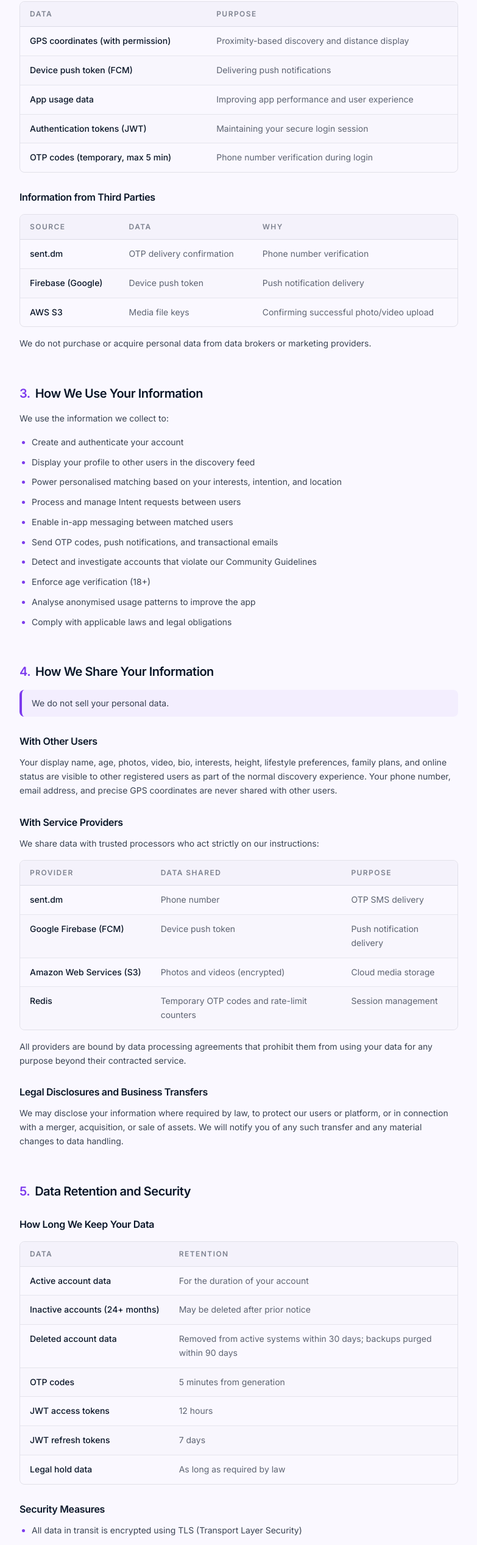
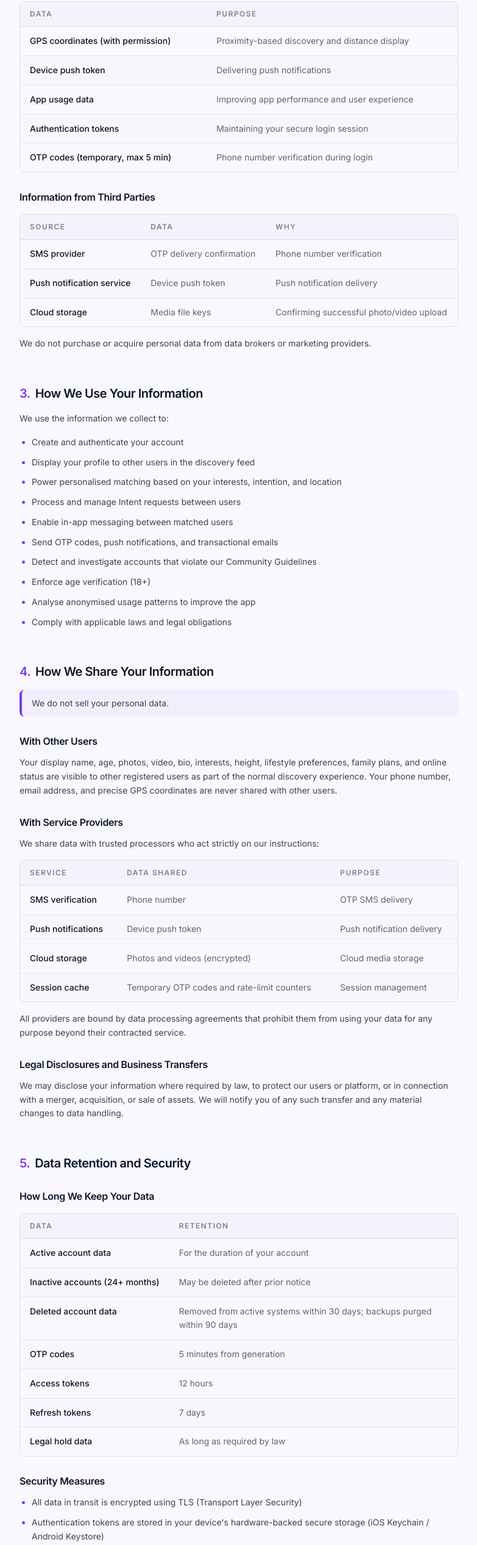
Before and after one commit to jacodestechnologies/fydinn-web, a React (Vite) app: page /privacy in a window 1280 px wide. Shown: the part 1932-4465 px from the top of the page at 61% size, without its empty margins (248-1031 px from the left). Built offline with nearby package versions, Linux system fonts and the light colour scheme.

Commit message:
minor updates

```diff
--- a/src/pages/Privacy.tsx
+++ b/src/pages/Privacy.tsx
@@ -95,9 +95,9 @@
             headers={["Data", "Purpose"]}
             rows={[
               ["GPS coordinates (with permission)", "Proximity-based discovery and distance display"],
-              ["Device push token (FCM)", "Delivering push notifications"],
+              ["Device push token", "Delivering push notifications"],
               ["App usage data", "Improving app performance and user experience"],
-              ["Authentication tokens (JWT)", "Maintaining your secure login session"],
+              ["Authentication tokens", "Maintaining your secure login session"],
               ["OTP codes (temporary, max 5 min)", "Phone number verification during login"],
             ]}
           />
@@ -106,9 +106,9 @@
           <Table
             headers={["Source", "Data", "Why"]}
             rows={[
-              ["sent.dm", "OTP delivery confirmation", "Phone number verification"],
-              ["Firebase (Google)", "Device push token", "Push notification delivery"],
-              ["AWS S3", "Media file keys", "Confirming successful photo/video upload"],
+              ["SMS provider", "OTP delivery confirmation", "Phone number verification"],
+              ["Push notification service", "Device push token", "Push notification delivery"],
+              ["Cloud storage", "Media file keys", "Confirming successful photo/video upload"],
             ]}
           />
           <p className="mt-4">
@@ -152,12 +152,12 @@
             We share data with trusted processors who act strictly on our instructions:
           </p>
           <Table
-            headers={["Provider", "Data Shared", "Purpose"]}
+            headers={["Service", "Data Shared", "Purpose"]}
             rows={[
-              ["sent.dm", "Phone number", "OTP SMS delivery"],
-              ["Google Firebase (FCM)", "Device push token", "Push notification delivery"],
-              ["Amazon Web Services (S3)", "Photos and videos (encrypted)", "Cloud media storage"],
-              ["Redis", "Temporary OTP codes and rate-limit counters", "Session management"],
+              ["SMS verification", "Phone number", "OTP SMS delivery"],
+              ["Push notifications", "Device push token", "Push notification delivery"],
+              ["Cloud storage", "Photos and videos (encrypted)", "Cloud media storage"],
+              ["Session cache", "Temporary OTP codes and rate-limit counters", "Session management"],
             ]}
           />
           <p className="mt-4">
@@ -185,8 +185,8 @@
               ["Inactive accounts (24+ months)", "May be deleted after prior notice"],
               ["Deleted account data", "Removed from active systems within 30 days; backups purged within 90 days"],
               ["OTP codes", "5 minutes from generation"],
-              ["JWT access tokens", "12 hours"],
-              ["JWT refresh tokens", "7 days"],
+              ["Access tokens", "12 hours"],
+              ["Refresh tokens", "7 days"],
               ["Legal hold data", "As long as required by law"],
             ]}
           />
@@ -195,17 +195,17 @@
           <ul className="mt-3 space-y-2.5 pl-5 list-disc marker:text-brand">
             <li>All data in transit is encrypted using TLS (Transport Layer Security)</li>
             <li>
-              Authentication tokens are stored in hardware-backed secure storage (iOS Keychain /
-              Android Keystore) via flutter_secure_storage
+              Authentication tokens are stored in your device's hardware-backed secure storage
+              (iOS Keychain / Android Keystore)
             </li>
-            <li>API access uses short-lived, signed JWT tokens with refresh token rotation</li>
+            <li>API access uses short-lived, signed tokens with refresh token rotation</li>
             <li>
               OTP endpoints are rate-limited: 3 send attempts per hour per phone number, with
               automatic lockout after repeated failed verifications
             </li>
             <li>
-              Photos and videos are uploaded directly to AWS S3 via time-limited presigned URLs
-              and never pass through our application servers
+              Photos and videos are uploaded directly to secure cloud storage via time-limited
+              upload URLs and never pass through our application servers
             </li>
             <li>Internal access to personal data is restricted to authorised personnel</li>
           </ul>
@@ -241,9 +241,9 @@
         <section id="section-7">
           <SectionTitle n={7} title="Push Notifications" />
           <p>
-            We use Firebase Cloud Messaging (FCM) to send you push notifications, including new
+            We use a push notification service to send you push notifications, including new
             Intent requests, messages from matched users, and important app updates. To do this,
-            we store your device's FCM push token on our servers.
+            we store your device's push token on our servers.
           </p>
           <p className="mt-4">You can disable push notifications at any time:</p>
           <ul className="mt-3 space-y-2 pl-5 list-disc marker:text-brand">
@@ -283,7 +283,7 @@
           <SectionTitle n={9} title="Media Content" />
           <p>
             You may upload up to six profile photos and one video introduction. All files are
-            transmitted directly to Amazon S3 cloud storage via pre-signed HTTPS URLs and never
+            transmitted directly to secure cloud storage via pre-signed HTTPS URLs and never
             pass through our application servers.
           </p>
           <p className="mt-4">
```
